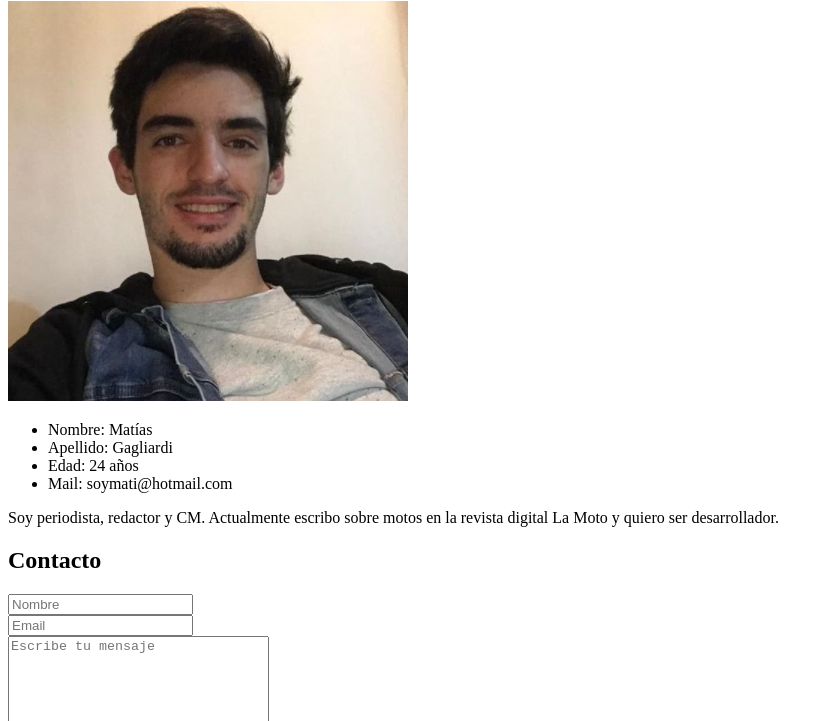
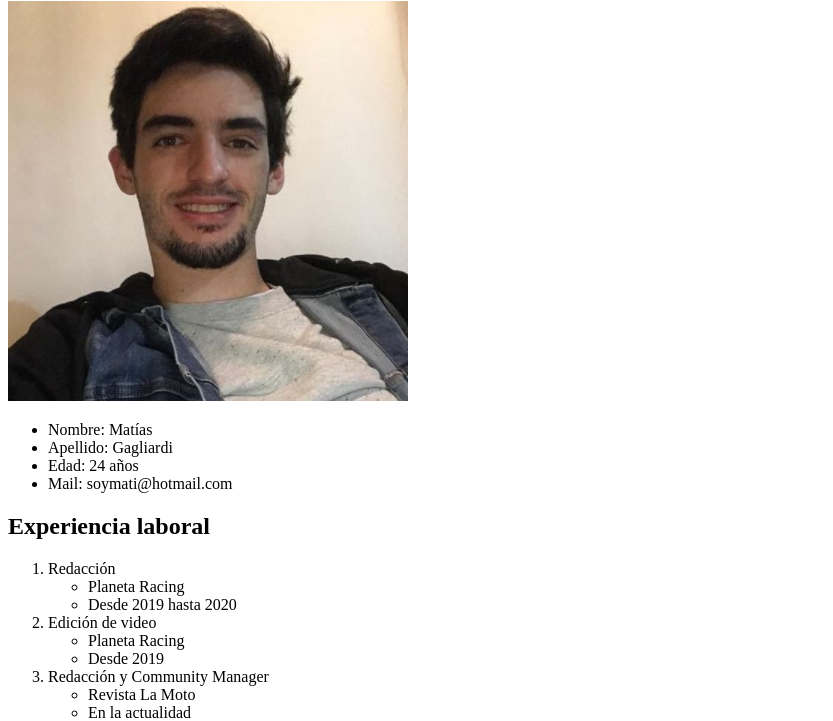
Before and after one commit to Matii22rc/Nucbaneta, a plain HTML site: page index.html in a window 1280 px wide. Shown: the part 79-800 px from the top of the page, without its empty margins (0-833 px from the left). Drawn offline with Linux system fonts and the light colour scheme.

Commit message:
Agregué una lista

```diff
--- a/index.html
+++ b/index.html
@@ -16,6 +16,25 @@
          <li>Edad: 24 años</li>
          <li>Mail: soymati@hotmail.com</li>
      </ul>
+     <h2>Experiencia laboral</h2>
+     <ol>
+        <li>Redacción</li>
+            <ul>
+            <li>Planeta Racing</li>
+            <li>Desde 2019 hasta 2020</li>
+            </ul>
+        <li>Edición de video</li>
+        <ul>
+            <li>Planeta Racing</li>
+            <li>Desde 2019</li>
+        </ul>
+        <li>Redacción y Community Manager</li>
+        <ul>
+            <li>Revista La Moto</li>
+            <li>En la actualidad</li>
+        </ul>
+     </ol>
+     <h2>Sobre mí</h2>
      <p>Soy periodista, redactor y CM. Actualmente escribo sobre motos en la revista digital La Moto y quiero ser desarrollador.</p>
      <section>
          <h2>Contacto</h2>
```
